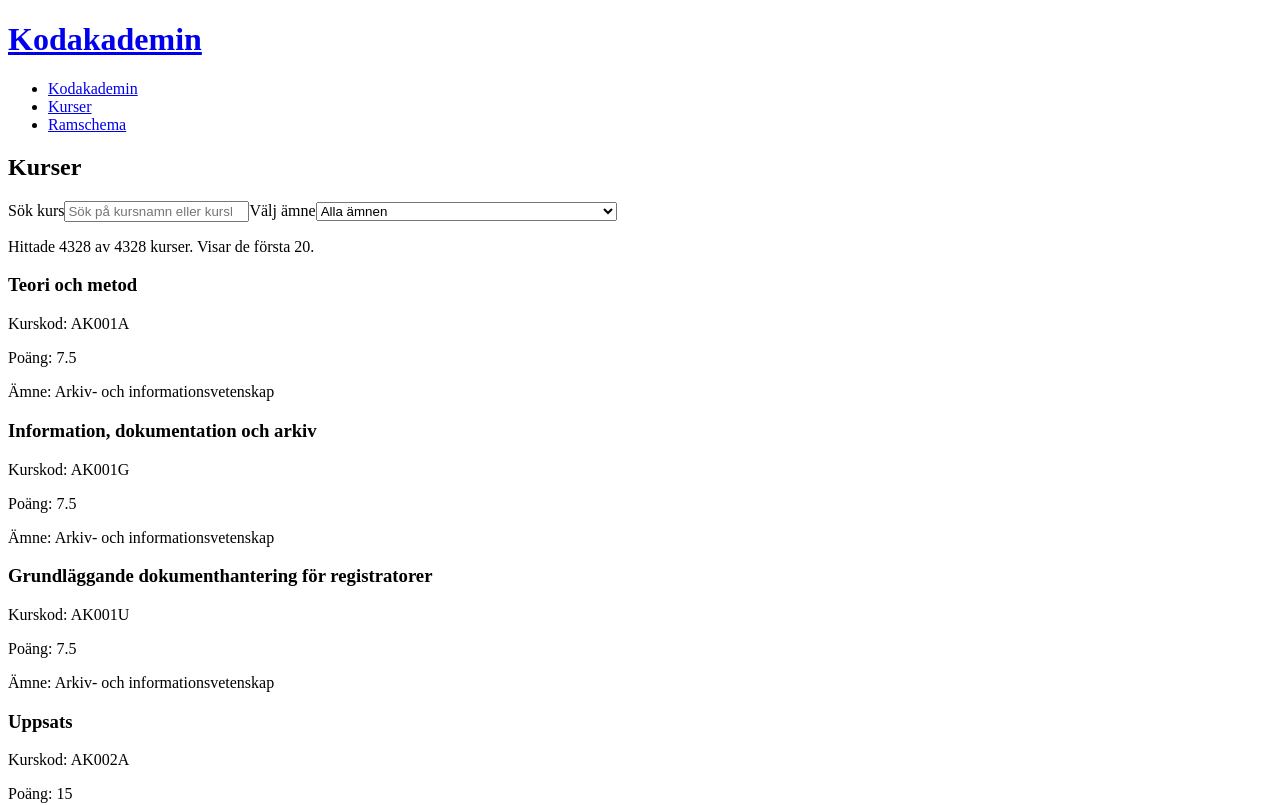
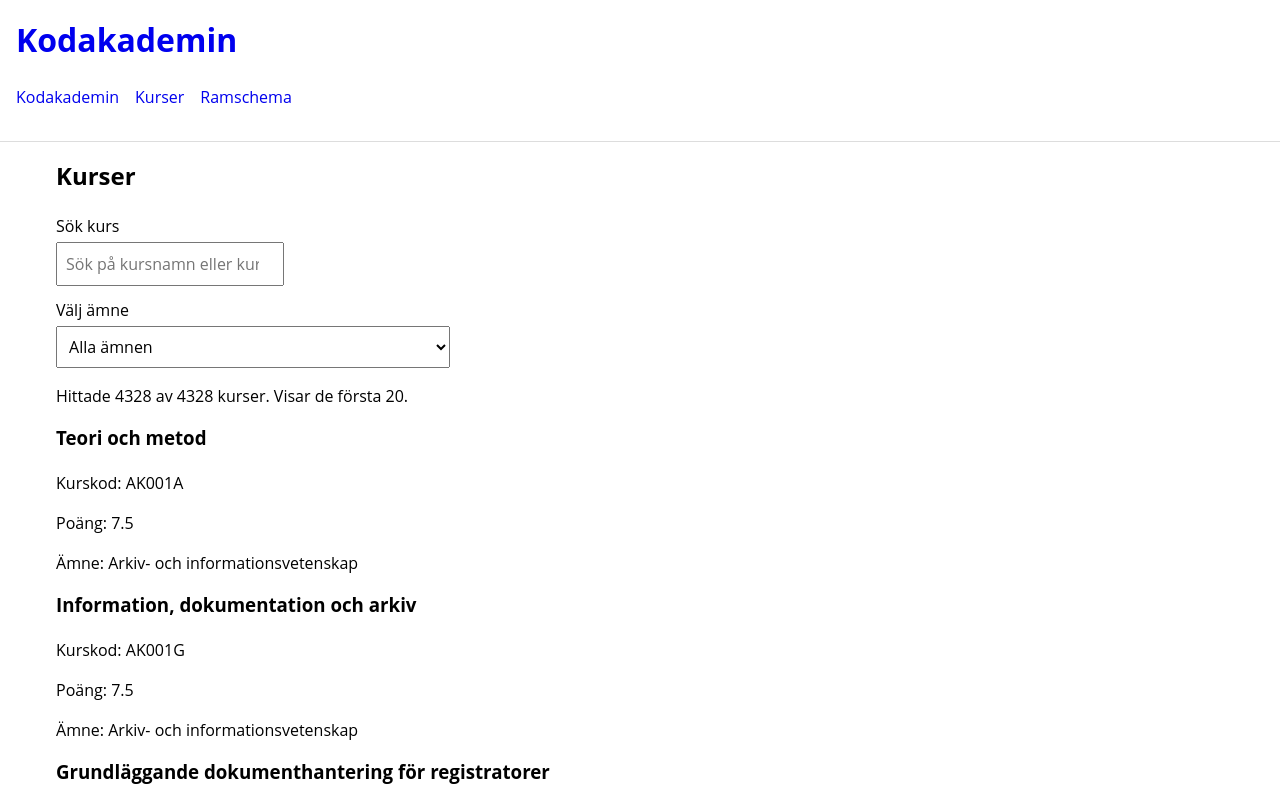
Before and after one commit to fredrikastjernlof/Kodakademin, an Angular app: page /kurser in a window 1280 px wide. Shown: the top 805 px of the page. Built offline with nearby package versions, Linux system fonts and the light colour scheme.

Commit message:
Add basic global styling

```diff
--- a/src/app/app.scss
+++ b/src/app/app.scss
@@ -0,0 +1,5 @@
+.main-content {
+    max-width: 1200px;
+    margin: 0 auto;
+    padding: 1rem;
+}
--- a/src/app/components/site-footer/site-footer.scss
+++ b/src/app/components/site-footer/site-footer.scss
@@ -0,0 +1,6 @@
+.site-footer {
+    margin-top: 3rem;
+    padding: 1rem;
+    text-align: center;
+    border-top: 1px solid #ddd;
+}
--- a/src/app/components/site-header/site-header.scss
+++ b/src/app/components/site-header/site-header.scss
@@ -0,0 +1,15 @@
+.site-header {
+    padding: 1rem;
+    border-bottom: 1px solid #ddd;
+}
+
+.site-header ul {
+    display: flex;
+    gap: 1rem;
+    padding: 0;
+    list-style: none;
+}
+
+.site-header a {
+    text-decoration: none;
+}
--- a/src/app/pages/courses/courses.html
+++ b/src/app/pages/courses/courses.html
@@ -1,11 +1,16 @@
 <section class="courses-page">
     <h2>Kurser</h2>
 
+
+    <div class="filters">
+        <div>
             <!-- Search input to filter courses by name or code -->
             <label for="courseSearch">Sök kurs</label>
             <input id="courseSearch" type="search" placeholder="Sök på kursnamn eller kurskod" [value]="searchTerm()"
                 (input)="updateSearchTerm($event)">
+        </div>
 
+        <div>
             <!-- Dropdown to filter courses by subject -->
             <label for="subjectFilter">Välj ämne</label>
             <select id="subjectFilter" [value]="selectedSubject()" (change)="updateSubject($event)">
@@ -16,6 +21,8 @@
                 <option [value]="subject">{{ subject }}</option>
                 }
             </select>
+        </div>
+    </div>
 
     <p>
         Hittade {{ filteredCourses().length }} av {{ courses().length }} kurser.
--- a/src/app/pages/courses/courses.scss
+++ b/src/app/pages/courses/courses.scss
@@ -0,0 +1,12 @@
+.filters {
+  margin-bottom: 1rem;
+}
+
+.filters div {
+  margin-bottom: 0.75rem;
+}
+
+.filters label {
+  display: block;
+  margin-bottom: 0.25rem;
+}
--- a/src/styles.scss
+++ b/src/styles.scss
@@ -1 +1,44 @@
-/* You can add global styles to this file, and also import other style files */
+/* Global reset */
+
+*,
+*::before,
+*::after {
+    box-sizing: border-box;
+}
+
+html {
+    font-size: 100%;
+}
+
+body {
+    margin: 0;
+    font-family: 'Open Sans', Arial, Helvetica, sans-serif;
+    line-height: 1.5;
+}
+
+/* Images */
+
+img {
+    max-width: 100%;
+    display: block;
+}
+
+/* Forms */
+
+input,
+select,
+button,
+textarea {
+    font: inherit;
+    padding: 0.5rem;
+}
+
+/* Headings */
+
+h1,
+h2,
+h3,
+h4,
+p {
+    margin-top: 0;
+}
```
Lines whose indentation alone changed are shown as unchanged.
